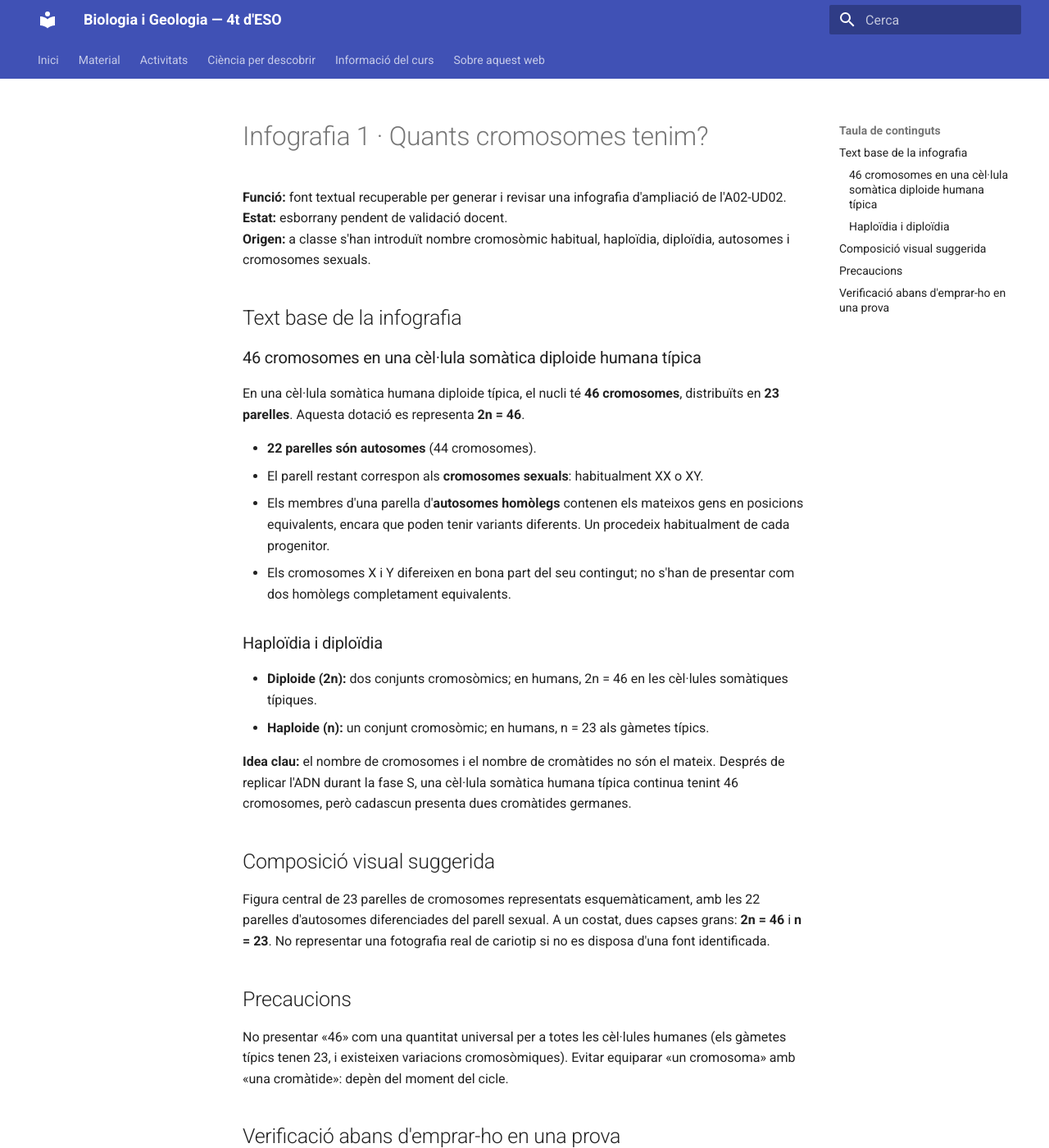
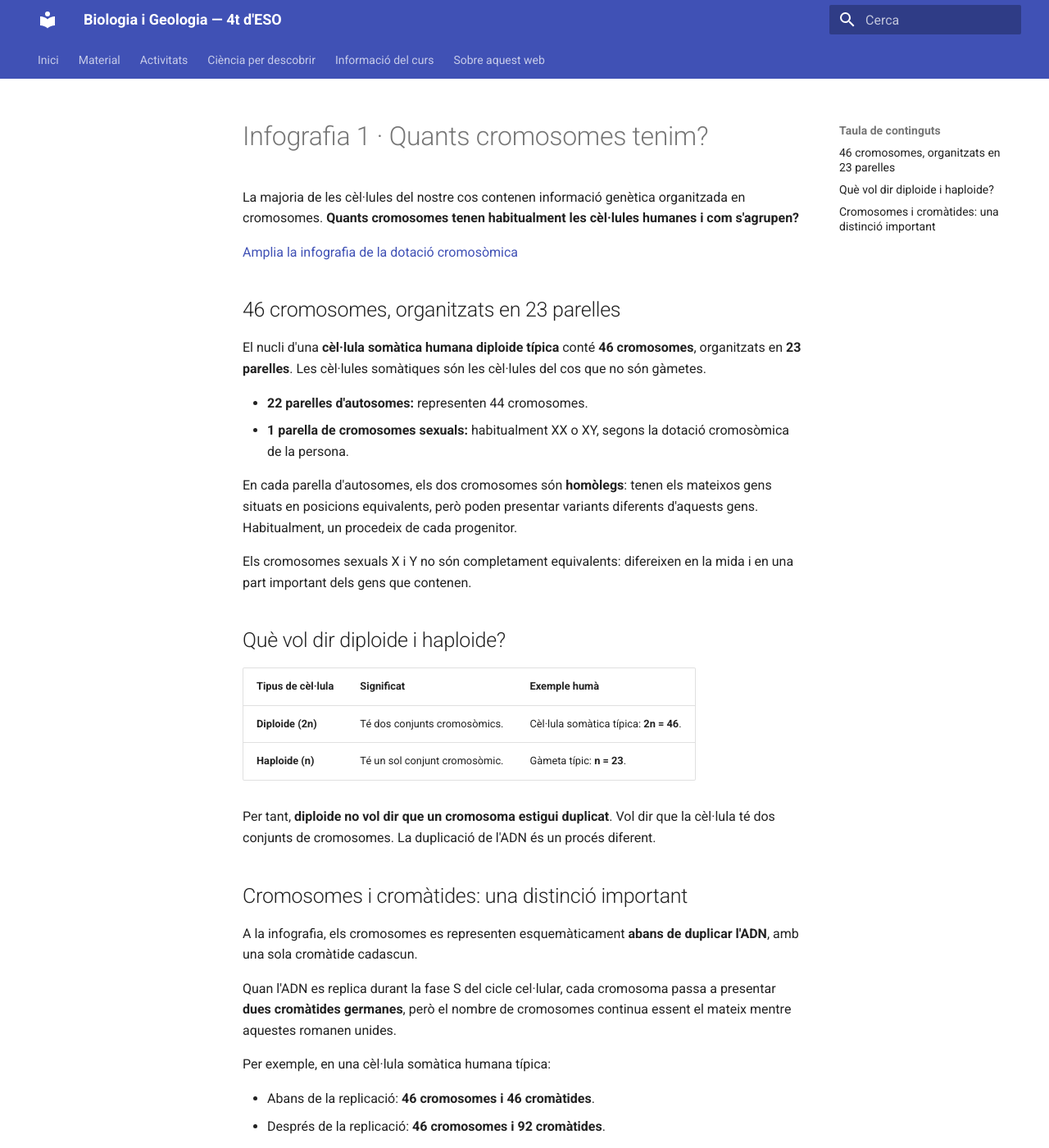
Before and after one commit to saloma-ui/biogeo4, an MkDocs documentation site: the page built from docs/activitats/ud2/continuitat-cellular/infografies/01-dotacio-cromosomica.md, in a window 1280 px wide and 1400 px high. Shown: the whole window at 82% size. Built offline with MkDocs 1.6.1 and Material for MkDocs 9.7.7, drawn with Linux system fonts in a browser that asks for light colours; some of the changed text lies outside the part shown.

Commit message:
UD02 A02: adapta 01-dotacio-cromosomica.md a una explicació per a l'alumnat

```diff
--- a/docs/activitats/ud2/continuitat-cellular/infografies/01-dotacio-cromosomica.md
+++ b/docs/activitats/ud2/continuitat-cellular/infografies/01-dotacio-cromosomica.md
@@ -1,41 +1,45 @@
 ---
-title: 'A02 · Infografia 1 · Dotació cromosòmica humana'
+title: 'Infografia 1 · Dotació cromosòmica humana'
 pdf: false
 ---
 
 # Infografia 1 · Quants cromosomes tenim?
 
-**Funció:** font textual recuperable per generar i revisar una infografia d'ampliació de l'A02-UD02.
-**Estat:** esborrany pendent de validació docent.
-**Origen:** a classe s'han introduït nombre cromosòmic habitual, haploïdia, diploïdia, autosomes i cromosomes sexuals.
+La majoria de les cèl·lules del nostre cos contenen informació genètica organitzada en cromosomes. **Quants cromosomes tenen habitualment les cèl·lules humanes i com s'agrupen?**
 
-## Text base de la infografia
+[Amplia la infografia de la dotació cromosòmica](../figures/01-dotacio-cromosomica.webp)
 
-### 46 cromosomes en una cèl·lula somàtica diploide humana típica
+## 46 cromosomes, organitzats en 23 parelles
 
-En una cèl·lula somàtica humana diploide típica, el nucli té **46 cromosomes**, distribuïts en **23 parelles**. Aquesta dotació es representa **2n = 46**.
+El nucli d'una **cèl·lula somàtica humana diploide típica** conté **46 cromosomes**, organitzats en **23 parelles**. Les cèl·lules somàtiques són les cèl·lules del cos que no són gàmetes.
 
-- **22 parelles són autosomes** (44 cromosomes).
-- El parell restant correspon als **cromosomes sexuals**: habitualment XX o XY.
-- Els membres d'una parella d'**autosomes homòlegs** contenen els mateixos gens en posicions equivalents, encara que poden tenir variants diferents. Un procedeix habitualment de cada progenitor.
-- Els cromosomes X i Y difereixen en bona part del seu contingut; no s'han de presentar com dos homòlegs completament equivalents.
+- **22 parelles d'autosomes:** representen 44 cromosomes.
+- **1 parella de cromosomes sexuals:** habitualment XX o XY, segons la dotació cromosòmica de la persona.
 
-### Haploïdia i diploïdia
+En cada parella d'autosomes, els dos cromosomes són **homòlegs**: tenen els mateixos gens situats en posicions equivalents, però poden presentar variants diferents d'aquests gens. Habitualment, un procedeix de cada progenitor.
 
-- **Diploide (2n):** dos conjunts cromosòmics; en humans, 2n = 46 en les cèl·lules somàtiques típiques.
-- **Haploide (n):** un conjunt cromosòmic; en humans, n = 23 als gàmetes típics.
+Els cromosomes sexuals X i Y no són completament equivalents: difereixen en la mida i en una part important dels gens que contenen.
 
-**Idea clau:** el nombre de cromosomes i el nombre de cromàtides no són el mateix. Després de replicar l'ADN durant la fase S, una cèl·lula somàtica humana típica continua tenint 46 cromosomes, però cadascun presenta dues cromàtides germanes.
+## Què vol dir diploide i haploide?
 
-## Composició visual suggerida
+| Tipus de cèl·lula | Significat | Exemple humà |
+|---|---|---|
+| **Diploide (2n)** | Té dos conjunts cromosòmics. | Cèl·lula somàtica típica: **2n = 46**. |
+| **Haploide (n)** | Té un sol conjunt cromosòmic. | Gàmeta típic: **n = 23**. |
 
-Figura central de 23 parelles de cromosomes representats esquemàticament, amb les 22 parelles d'autosomes diferenciades del parell sexual. A un costat, dues capses grans: **2n = 46** i **n = 23**. No representar una fotografia real de cariotip si no es disposa d'una font identificada.
+Per tant, **diploide no vol dir que un cromosoma estigui duplicat**. Vol dir que la cèl·lula té dos conjunts de cromosomes. La duplicació de l'ADN és un procés diferent.
 
-## Precaucions
+## Cromosomes i cromàtides: una distinció important
 
-No presentar «46» com una quantitat universal per a totes les cèl·lules humanes (els gàmetes típics tenen 23, i existeixen variacions cromosòmiques). Evitar equiparar «un cromosoma» amb «una cromàtide»: depèn del moment del cicle.
+A la infografia, els cromosomes es representen esquemàticament **abans de duplicar l'ADN**, amb una sola cromàtide cadascun.
 
-## Verificació abans d'emprar-ho en una prova
+Quan l'ADN es replica durant la fase S del cicle cel·lular, cada cromosoma passa a presentar **dues cromàtides germanes**, però el nombre de cromosomes continua essent el mateix mentre aquestes romanen unides.
 
-**Confirmat pel docent:** s'han introduït dotació cromosòmica, haploïdia, diploïdia, autosomes i cromosomes sexuals.
-**Per validar:** si s'han explicat formalment els cromosomes homòlegs, l'excepció X/Y i el recompte exacte de cromàtides, o només s'han comentat.
+Per exemple, en una cèl·lula somàtica humana típica:
+
+- Abans de la replicació: **46 cromosomes i 46 cromàtides**.
+- Després de la replicació: **46 cromosomes i 92 cromàtides**.
+
+**Idea clau:** tenir dos conjunts cromosòmics (diploïdia) i tenir cromosomes amb dues cromàtides (després de replicar l'ADN) són coses diferents.
+
+[Retorna a l'activitat A02 · La continuïtat cel·lular](../index.md)
```
